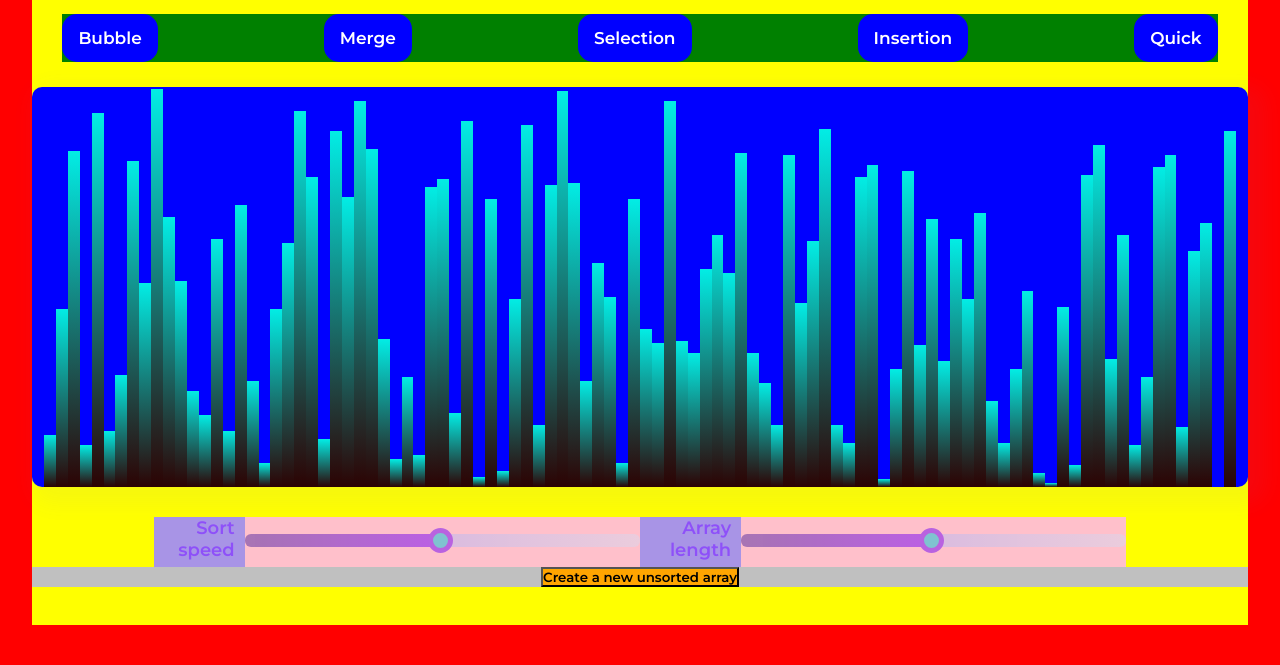
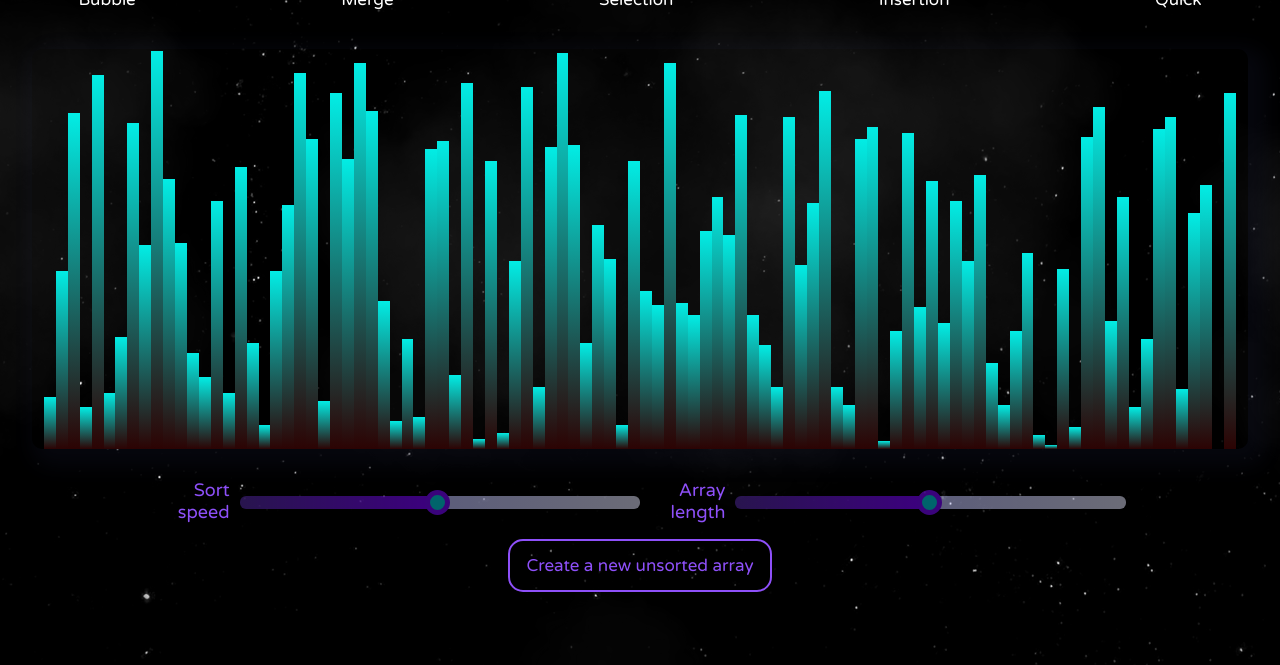
Before and after one commit to kimsayhee408/starry-sorting-visualizer-sayhee-kim, a website: page index.html in a window 1280 px wide. Shown: the part 135-800 px from the top of the page. Drawn offline with Linux system fonts and the light colour scheme.

Commit message:
Incorporated starry background

```diff
--- a/index.html
+++ b/index.html
@@ -6,24 +6,40 @@
 </head>
 
 <body>
+
+  <div class="stars"></div>
+  <div class="twinkling"></div>
+  <div class="clouds"></div>
   <div id="wrapper">
+
+    <!-- <div class="title">
+      <h1>A Dark and Mysterious Night</h1>
+    </div> -->
+
+
+
+
+
+
+
+
     <div class="title-container">
       <h1>Sorting Visualizer</h1>
     </div>
 
 
     <div class="buttons-container">
-      <button onclick="sort(this,'bubble')" class="tablinks" id="defaultOpen">
+      <button onclick="sort(this,'bubble')" class="sort-button" id="defaultOpen">
         Bubble
       </button>
-      <button onclick="sort(this,'merge')" class="tablinks">Merge</button>
-      <button onclick="sort(this,'selection')" class="tablinks">
+      <button onclick="sort(this,'merge')" class="sort-button">Merge</button>
+      <button onclick="sort(this,'selection')" class="sort-button">
         Selection
       </button>
-      <button onclick="sort(this,'insertion')" class="tablinks">
+      <button onclick="sort(this,'insertion')" class="sort-button">
         Insertion
       </button>
-      <button onclick="sort(this,'quick')" class="tablinks">Quick</button>
+      <button onclick="sort(this,'quick')" class="sort-button">Quick</button>
 
     </div>
 
@@ -55,7 +71,7 @@
 
     </div>
     <div class="new-array-button-container">
-      <button onclick="generateNewArray();" class="tablinks" id="new-array-button">
+      <button onclick="generateNewArray();" class="sort-button" id="new-array-button">
         Create a new unsorted array
       </button>
     </div>
--- a/starry-bg-css.css
+++ /dev/null
@@ -1,84 +0,0 @@
-/* STARRYNIGHT */
-/* STARRYNIGHT */
-/* STARRYNIGHT */
-/* STARRYNIGHT */
-.title h1 {
-  font-size: 36px;
-  font-family: 'Lato', sans-serif;
-  margin-top: 10em;
-  margin-left: auto;
-  margin-right: auto;
-  text-align: center;
-
-  /* Stryling the text and giving it gradiant */
-  color: #ffffff;
-  background: -webkit-linear-gradient(#eee, #333);
-  -webkit-background-clip: text;
-  -webkit-text-fill-color: transparent;
-  text-shadow: 6px 6px 0px rgba(0, 0, 0, 0.2);
-
-  /* Make sure text is infront of background images */
-  display: block;
-  position: relative;
-  z-index: 3;
-}
-@keyframes move-twink-back {
-  from {
-    background-position: 0 0;
-  }
-  to {
-    background-position: -10000px 5000px;
-  }
-}
-
-@keyframes move-clouds-back {
-  from {
-    background-position: 0 0;
-  }
-  to {
-    background-position: 10000px 0;
-  }
-}
-
-.stars,
-.twinkling,
-.clouds {
-  /* position: absolute; */
-  /* top: 0;
-  left: 0;
-  right: 0;
-  bottom: 0; */
-
-  display: block;
-  position: fixed;
-  width: 95%;
-  max-width: 95%;
-  height: 50vh;
-  max-height: 50vh;
-}
-
-.stars {
-  background: #000 url(stars.png) repeat top center;
-  z-index: 0;
-}
-
-.twinkling {
-  background: transparent url(twinkling.png) repeat top center;
-  z-index: 1;
-  animation: move-twink-back 200s linear infinite;
-}
-
-.clouds {
-  background: transparent url(clouds.png) repeat top center;
-  z-index: 2;
-  /* the opacity here was originally 0.4 */
-  opacity: 0.4;
-  animation: move-clouds-back 200s linear infinite;
-}
-/* linear: Play an animation with the same speed from beginning to end: */
-/* infinite: refers to animation-iteration-count*/
-
-/* STARRYNIGHT */
-/* STARRYNIGHT */
-/* STARRYNIGHT */
-/* STARRYNIGHT */
--- a/styles.css
+++ b/styles.css
@@ -23,10 +23,10 @@ https://blog.datawrapper.de/colorguide/ */
 
 @import url('https://fonts.googleapis.com/css2?family=Montserrat:wght@600&display=swap');
 
+@import url('https://fonts.googleapis.com/css2?family=Monoton&family=Varela+Round&display=swap');
+
 :root {
-  --font: 'Montserrat', sans-serif;
-  --main-background-color: rgb(213, 7, 7);
-
+  --font: 'Varela Round', sans-serif;
   /* Bar colors: */
   --theme-turquoise: #02ede5;
   --bar-bottom-gradient: #2c0303;
@@ -34,18 +34,18 @@ https://blog.datawrapper.de/colorguide/ */
   --slider-thumb: #7507f5;
   --slider-background: #01c7d5;
   /* Button Colors: */
-  --selected-sort-type-text: cyan;
-  --sort-type-buttons-background: blue;
+  --selected-sort-type-text: yellow;
+  --sort-type-buttons-background: transparent;
   /* Two main Sections:*/
-  --body-background: red;
-  --wrapper-background: yellow;
+  --body-background: transparent;
+  --wrapper-background: transparent;
   /* 5 sections inside Wrapper:*/
-  --title-container-background-color: brown;
-  --buttons-container-background-color: green;
-  --box-background: blue;
-  --array-settings-container-background: pink;
-  --new-array-button-container-background: silver;
-  --slider-label-font-color: #8e50f9;
+  --title-container-background-color: transparent;
+  --buttons-container-background-color: transparent;
+  --box-background: transparent;
+  --array-settings-container-background: transparent;
+  --new-array-button-container-background: transparent;
+  --theme-purple: #8e50f9;
 }
 
 * {
@@ -68,6 +68,7 @@ body {
   background-color: var(--wrapper-background);
   display: flex;
   flex-direction: column;
+  position: relative;
 }
 
 /* ******************
@@ -80,6 +81,7 @@ body {
   background-color: var(--title-container-background-color);
   margin-top: 10vh;
   margin-bottom: 30px;
+  z-index: 3;
 }
 
 .buttons-container {
@@ -90,6 +92,7 @@ body {
   width: 95%;
   margin: 0 auto;
   background-color: var(--buttons-container-background-color);
+  z-index: 5;
 }
 
 /* .box holds .array + .elm */
@@ -102,6 +105,7 @@ body {
   background-color: var(--box-background);
   border-radius: 10px;
   box-shadow: 9px 8px 22px 9px rgba(108, 112, 240, 0.06);
+  z-index: 5;
 }
 
 .array-settings-container {
@@ -110,18 +114,38 @@ body {
   margin-top: 30px;
   margin-left: auto;
   margin-right: auto;
+  z-index: 5;
 }
 
 /* new array button container*/
 .new-array-button-container {
-  background-color: var(--new-array-button-container-background);
+  background-color: transparent;
   display: flex;
   justify-content: center;
+  z-index: 5;
 }
 
+/*****/
+
 #new-array-button {
-  background-color: orange;
+  background-color: transparent;
   font-family: var(--font);
+  border: 2px solid var(--theme-purple);
+  border-radius: 15px;
+  color: var(--theme-purple);
+  padding: 14px 16px;
+  font-size: 17px;
+  transition: border color 0.3s;
+}
+
+#new-array-button:hover {
+  border: 2px solid white;
+  margin: -2px solid white;
+  border-radius: 15px;
+  cursor: pointer;
+
+  /* by putting a NEGATIVE margin equal to the border that get's added, I can prevent the addition of the border slightly making the button bigger and shifting the bar charts down */
+  color: white;
 }
 
 /* ******************
@@ -132,8 +156,18 @@ body {
 h1 {
   position: relative;
   font-family: 'Montserrat', sans-serif;
-  color: white;
+  color: transparent;
   text-align: center;
+  -webkit-text-stroke-width: 1px;
+  -webkit-text-stroke-color: rgb(255, 255, 255);
+
+  left: 0;
+  letter-spacing: 5px;
+  margin: -80px 0 0 0;
+  position: absolute;
+  text-align: center;
+  text-transform: uppercase;
+  width: 100%;
 }
 
 /* ******************
@@ -146,7 +180,7 @@ h1 {
   display: flex;
 
   align-items: center;
-  /* margin-bottom: 10px; */
+  margin-bottom: 10px;
 }
 
 .sliderDiv {
@@ -166,14 +200,14 @@ h1 {
   outline: none;
   padding: 0px 10px 0px 0px;
   font-size: 18px;
-  color: var(--slider-label-font-color);
+  color: var(--theme-purple);
   font-family: var(--font);
   height: 50px;
   overflow: hidden;
   display: flex;
   flex-flow: wrap;
   text-align: end;
-  background-color: rgb(168, 148, 230);
+  /* background-color: rgb(168, 148, 230); */
 }
 
 /* this is a good config */
@@ -258,24 +292,23 @@ input::-moz-focus-outer {
 .buttons-container button {
   background-color: var(--sort-type-buttons-background);
   border: none;
-  float: left;
   outline: none;
   cursor: pointer;
   padding: 14px 16px;
-  transition: 0.3s;
+  transition: border color 0.3s;
   border-radius: 15px;
   font-size: 17px;
   color: white;
   font-family: var(--font);
 }
 
-.buttonsContainer button:hover {
+.buttons-container button:hover {
   border: 2px solid var(--theme-turquoise);
+  margin: -2px;
+
+  /* by putting a NEGATIVE margin equal to the border that get's added, I can prevent the addition of the border slightly making the button bigger and shifting the bar charts down */
+  color: var(--theme-turquoise);
 }
-
-/* .buttonsContainer button.active {
-  border: px solid var(--theme-turquoise);
-} */
 
 /* ******************
 *********************
@@ -295,6 +328,7 @@ input::-moz-focus-outer {
   width: 98%;
   /* width is 98% to prevent first and last bars getting trimmed b/c slight border radius on the container (.box). */
   height: 100%;
+  z-index: 5;
 }
 
 .elm {
@@ -303,5 +337,86 @@ input::-moz-focus-outer {
   /* the flex-grow allows the bars to widen as container widens (the array div)*/
   flex-grow: 1;
   flex-shrink: 1;
-  z-index: 3;
+  z-index: 5;
 }
+
+/* ******************
+*********************
+ STARRy-BACKGROUND
+*********************
+********************* */
+.title h1 {
+  font-size: 36px;
+  font-family: 'Lato', sans-serif;
+
+  margin-left: auto;
+  margin-right: auto;
+  text-align: center;
+
+  /* Stryling the text and giving it gradiant */
+  color: #ffffff;
+  background: -webkit-linear-gradient(#eee, #333);
+  -webkit-background-clip: text;
+  -webkit-text-fill-color: transparent;
+  text-shadow: 6px 6px 0px rgba(0, 0, 0, 0.2);
+
+  /* Make sure text is infront of background images */
+  display: block;
+  /* position: relative; */
+  z-index: 5;
+}
+@keyframes move-twink-back {
+  from {
+    background-position: 0 0;
+  }
+  to {
+    background-position: -10000px 5000px;
+  }
+}
+
+@keyframes move-clouds-back {
+  from {
+    background-position: 0 0;
+  }
+  to {
+    background-position: 10000px 0;
+  }
+}
+
+.stars,
+.twinkling,
+.clouds {
+  /* position: absolute; */
+  /* top: 0;
+  left: 0;
+  right: 0;
+  bottom: 0; */
+
+  display: block;
+  position: fixed;
+  width: 100%;
+  max-width: 100%;
+  height: 100vh;
+  max-height: 100vh;
+}
+
+.stars {
+  background: #000 url(background-images/stars.png) repeat top center;
+  z-index: 0;
+}
+
+.twinkling {
+  background: transparent url(background-images/twinkling.png) repeat top center;
+  z-index: 1;
+  animation: move-twink-back 200s linear infinite;
+}
+
+.clouds {
+  background: transparent url(background-images/clouds.png) repeat top center;
+  z-index: 2;
+  /* the opacity here was originally 0.4 */
+  opacity: 0.4;
+  animation: move-clouds-back 200s linear infinite;
+}
+/* linear: Play an animation with the same speed from beginning to end: */
+/* infinite: refers to animation-iteration-count*/
```
Also changed, not shown: index.js (+30 -27 lines).
